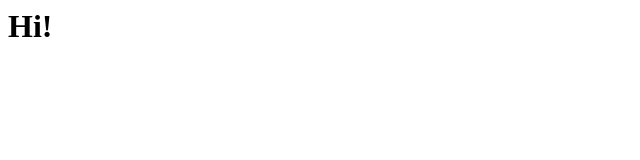
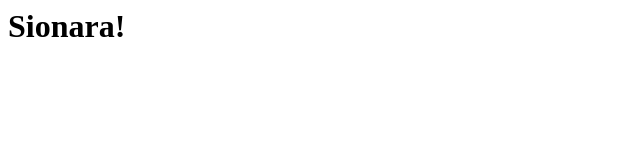
Before and after one commit to fiyazbinhasan/GitDemo, a plain HTML site: page index.html in a window 1280 px wide. Shown: the whole page, without its empty margins (0-640 px from the left). Drawn offline with Linux system fonts and the light colour scheme.

Commit message:
Hi is changed to Sionara

```diff
--- a/index.html
+++ b/index.html
@@ -1 +1 @@
-<h1>Hi!</h1>
+<h1>Sionara!</h1>
```
